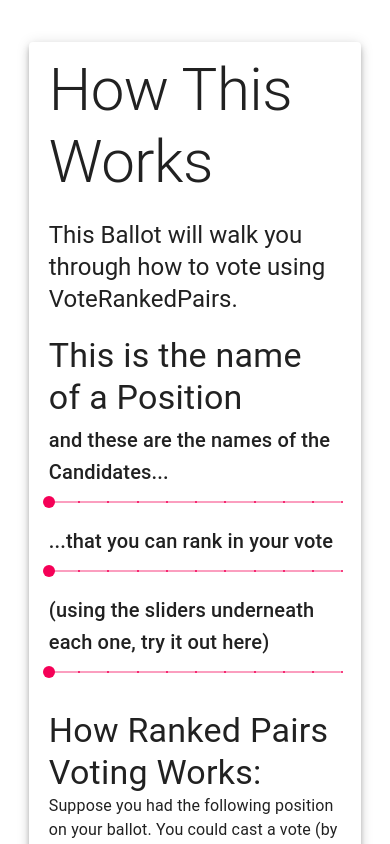
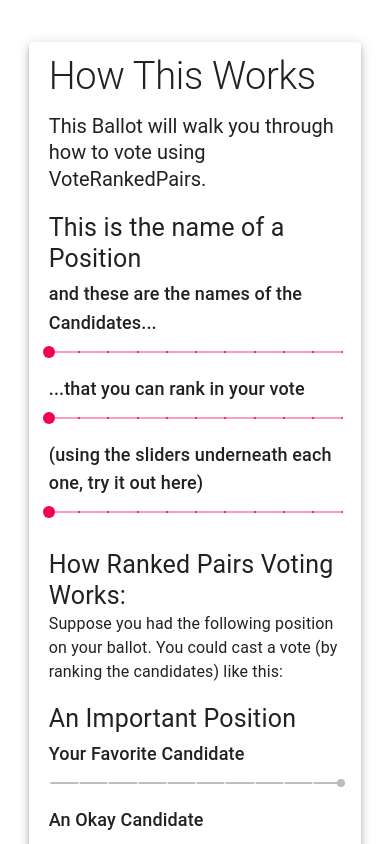
Before and after one commit to sjlequar/RankedPairs-site, a React (Create React App) app: page /ballots/example_ballot in a window 390 px wide. Shown: the top 844 px of the page. Built offline with nearby package versions, Linux system fonts and the light colour scheme.

Commit message:
Added responsive font sizing through MuiTheme

```diff
--- a/src/App.js
+++ b/src/App.js
@@ -2,32 +2,24 @@
 import { Helmet } from 'react-helmet';
 import { Switch, Route, useParams, useRouteMatch } from "react-router-dom";
 import { Paper } from '@material-ui/core';
+import { createMuiTheme, ThemeProvider, responsiveFontSizes }
+	from '@material-ui/core/styles';
 
 import Home from './features/content/Home';
 import ExampleBallot from './features/content/ExampleBallot';
 import Ballot from './features/ballot/Ballot';
+import Theme from './formatting/Theme.js';
 
 const APIURL = "https://py9e27de59.execute-api.us-west-1.amazonaws.com/test/request"
 
-
-const testBallotRep = {
-    "name" : "test ballot name",
-    "positionReps": [
-        {
-            "name" : "position 1 name",
-            "candidates": ["test candidate 1", "candidate 2"]
-        },
-		{
-			"name" : "second position name",
-			"candidates": ["test 1", "test2", "third", "no"]
-		},
-    ],
-};
+let theme = createMuiTheme();
+theme = responsiveFontSizes(theme);
 
 
 function App() {
 	return (
-	    <div className="App">
+		<div className="App">
+	    <ThemeProvider theme={Theme}>
 	    	<Helmet>
 	            <title>{ "Ranked Pairs" } </title>
 	        </Helmet>
@@ -46,10 +38,11 @@
 				</Route>
 				<Route path="/test">
 		<Paper variant='elevation' elevation='4' className="BallotWrapper">
-					<Ballot ballotRep={testBallotRep} />
+				<h1> This is a test. </h1>
 		</Paper>
 				</Route>
 			</Switch>
+		</ThemeProvider>
 		</div>
 	);
 }
--- /dev/null
+++ b/src/formatting/Theme.js
@@ -0,0 +1,27 @@
+import React from 'react';
+import { createMuiTheme, ThemeProvider, responsiveFontSizes }
+    from '@material-ui/core/styles';
+
+let theme = createMuiTheme({
+	breakpoints: {
+		values: {
+			'mobile': 750
+		},
+	},
+
+});
+
+
+theme = responsiveFontSizes(theme,
+	{
+		breakpoints: ['mobile'],
+	},
+);
+
+
+
+
+
+
+const Theme = theme;
+export default Theme;
--- a/src/formatting/general.css
+++ b/src/formatting/general.css
@@ -15,15 +15,13 @@
 	max-width: 600px;
 }
 
-
 .Candidate {
 	margin: 0 0 5px 0;
 	colorSecondary: rgb(1);
 }
 
 .Position {
-	margin-bottom:20px;
-	margin-top:20px;
+	margin: 20px auto;
 }
 
 .Candidate-list {
```
